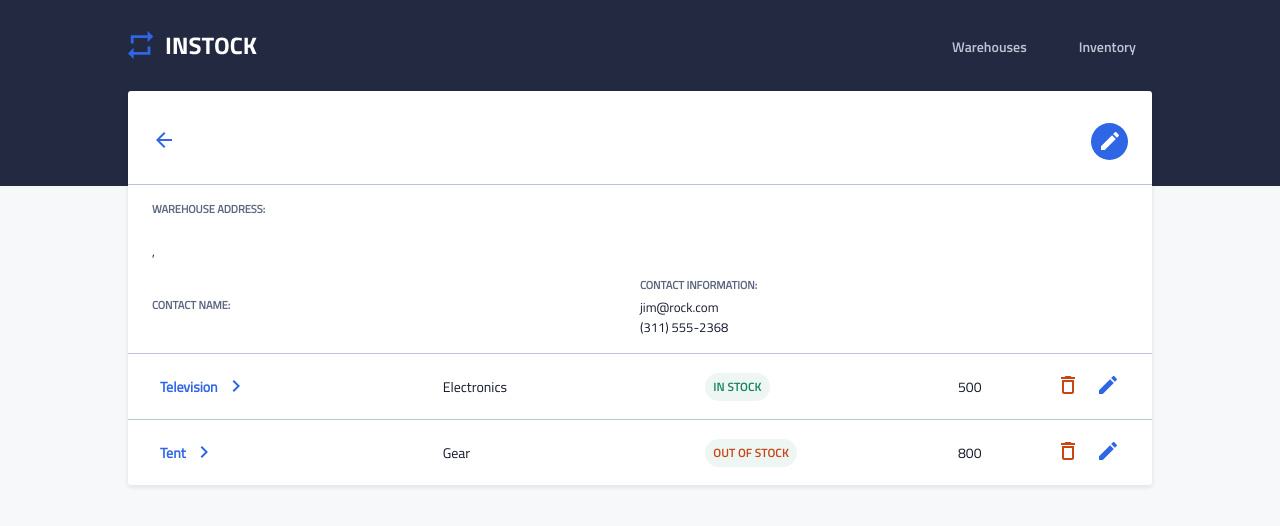
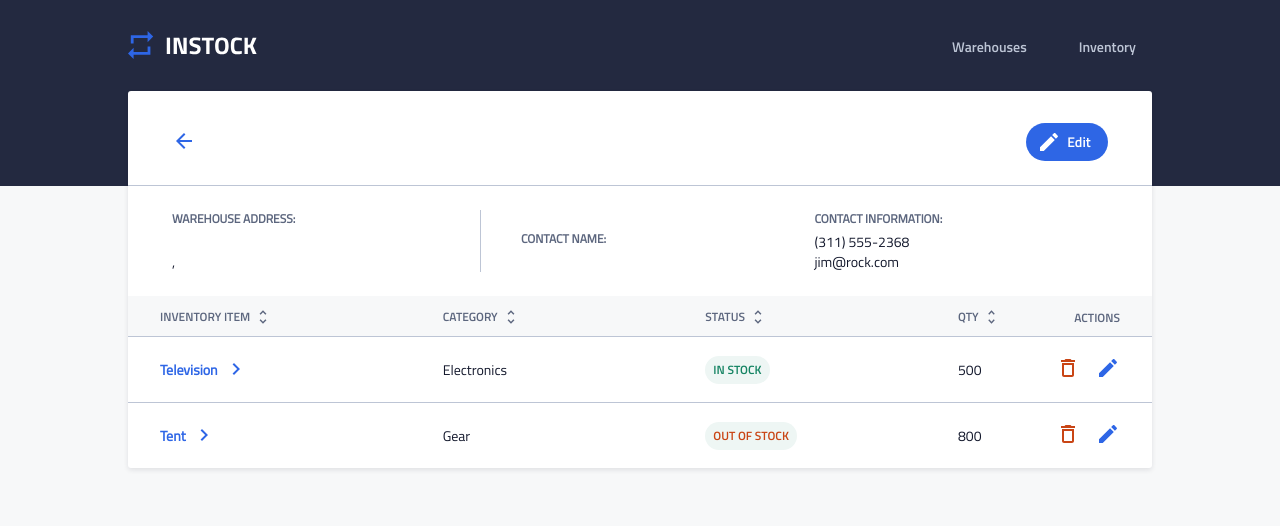
Before and after one commit to mikebernardo1/instock, a React (Create React App) app in the folder client/: page /warehouse/1 in a window 1280 px wide. Shown: the top 526 px of the page. Built offline with nearby package versions, Linux system fonts and the light colour scheme; no server answers.

Commit message:
Warehouse component styling complete.

```diff
--- a/client/src/components/InventoryRow/InventoryRow.jsx
+++ b/client/src/components/InventoryRow/InventoryRow.jsx
@@ -6,7 +6,7 @@ import editIcon from '../../assets/icons/edit-24px.svg';
 import './InventoryRow.scss';
 
 // Needs inventory item object
-// Needs a boolean to show warehouse
+// Needs a boolean to show warehouse tab
 // true = displays warehouse
 // false = hides warehouse
 
--- /dev/null
+++ b/client/src/components/TitlebarForRows/TitlebarForRows.jsx
@@ -0,0 +1,76 @@
+import React from 'react';
+import './TitlebarForRows.scss';
+import sortIcon from '../../assets/icons/sort-24px.svg';
+
+// Needs a boolean to show warehouse tab
+// true = displays warehouse
+// false = hides warehouse
+
+function TitlebarForRows({showWarehouse}) {
+
+  const warehouseStatus =
+    (showWarehouse)
+    ? "titlebar__block-left-head titlebar__block-left-head--warehouse"
+    : "titlebar__block-left-head titlebar__block-left-head--warehouse titlebar__block-left-head--special-case"
+
+  return (
+    <section className="titlebar">
+      <div className="titlebar__block">
+        <div className="titlebar__block-left">
+          <div className="titlebar__block-left-head titlebar__block-left-head--item">
+            <div className="titlebar__block-left-head-title">Inventory Item</div>
+            <div className="titlebar__block-left-head-sort">
+              <img
+                className="titlebar__block-left-head-sort-img"
+                src={sortIcon} alt="Sort"
+              />
+            </div>
+          </div>
+
+          <div className="titlebar__block-left-head titlebar__block-left-head--status">
+            <div className="titlebar__block-left-head-title">Status</div>
+            <div className="titlebar__block-left-head-sort">
+              <img
+                className="titlebar__block-left-head-sort-img"
+                src={sortIcon} alt="Sort"
+              />
+            </div>
+          </div>
+
+          <div className="titlebar__block-left-head titlebar__block-left-head--category">
+            <div className="titlebar__block-left-head-title">Category</div>
+            <div className="titlebar__block-left-head-sort">
+              <img
+                className="titlebar__block-left-head-sort-img"
+                src={sortIcon} alt="Sort"
+              />
+            </div>
+          </div>
+
+          <div className="titlebar__block-left-head titlebar__block-left-head--qty">
+            <div className="titlebar__block-left-head-title">Qty</div>
+            <div className="titlebar__block-left-head-sort">
+              <img
+                className="titlebar__block-left-head-sort-img"
+                src={sortIcon} alt="Sort"
+              />
+            </div>
+          </div>
+
+          <div className={warehouseStatus}>
+            <div className="titlebar__block-left-head-title">Warehouse</div>
+            <div className="titlebar__block-left-head-sort">
+              <img
+                className="titlebar__block-left-head-sort-img"
+                src={sortIcon} alt="Sort"
+              />
+            </div>
+          </div>
+        </div>
+        <div className="titlebar__block-right">Actions</div>
+      </div>
+    </section>
+  )
+}
+
+export default TitlebarForRows
--- /dev/null
+++ b/client/src/components/TitlebarForRows/TitlebarForRows.scss
@@ -0,0 +1,84 @@
+@import "../../styles/_mixins";
+@import "../../styles/_partials";
+@import "../../styles/_variables";
+
+.titlebar {
+	display: none;
+	height: 40px;
+	padding: 12px 32px 12px 32px;
+	background-color: $table-column-header-background;
+	@include tablet {
+		display: block;
+	}
+	&__block {
+		@include tablet {
+			@include flex(row, space-between, center);
+		}
+		&-left {
+			@include tablet {
+				@include flex(row, space-between, center);
+				flex-grow: 1;
+			}
+			&-head {
+				@include flex;
+				&--item {
+					order: 1;
+					width: 120px;
+					@include desktop {
+						width: 140px;
+					}
+				}
+				&--category {
+					order: 2;
+					width: 100px;
+					@include desktop {
+						width: 120px;
+					}
+				}
+				&--status {
+					order: 3;
+					width: 92px;
+					@include desktop {
+						width: 110px;
+					}
+				}
+				&--qty {
+					order: 4;
+					width: 42px;
+				}
+				&--warehouse {
+					order: 5;
+					width: 100px;
+					@include desktop {
+						width: 120px;
+					}
+				}
+				&--special-case {
+					display: none;
+				}
+				&-title {
+					font-family: $titillium-semibold;
+					font-size: 1.2rem;
+					line-height: 1.8rem;
+					text-transform: uppercase;
+					color: $table-column-header;
+				}
+				&-sort {
+					padding-left: 4px;
+					&-img {
+						max-width: 18px;
+					}
+				}
+			}
+		}
+		&-right {
+			@extend .titlebar__block-left-head-title;
+			width: 80px;
+			text-align: right;
+			@include desktop {
+				width: 120px;
+				padding-left: 40px;
+			}
+		}
+	}
+}
--- a/client/src/components/WarehouseDetails/WarehouseDetails.jsx
+++ b/client/src/components/WarehouseDetails/WarehouseDetails.jsx
@@ -2,6 +2,7 @@ import React, { Component } from 'react';
 import Axios from 'axios';
 import './WarehouseDetails.scss';
 import InventoryRow from '../InventoryRow/InventoryRow';
+import TitlebarForRows from '../TitlebarForRows/TitlebarForRows';
 
 
 export class WarehouseDetails extends Component {
@@ -129,12 +130,13 @@ export class WarehouseDetails extends Component {
               <div className="warehouse__block-main-contact-info">
                 <h3 className="warehouse__block-main-contact-info-title">Contact Information:</h3>
                 <address className="warehouse__block-main-contact-info-details">
-                  <a href="mailto:jim@rock.com">jim@rock.com</a><br />
-                  <a href="tel:+13115552368">(311) 555-2368</a>
+                  <a href="tel:+13115552368">(311) 555-2368</a><br />
+                  <a href="mailto:jim@rock.com">jim@rock.com</a>
                 </address>
               </div>
             </div>
           </main>
+          <TitlebarForRows showWarehouse={false}/>
           {/* Needs a false for disabling the warehouse column
               from the inventory row component */}
           <div className="inventory-component--warehouse">
--- a/client/src/components/WarehouseDetails/WarehouseDetails.scss
+++ b/client/src/components/WarehouseDetails/WarehouseDetails.scss
@@ -12,14 +12,11 @@
 		width: 90vw;
 		margin: auto;
 		background-color: $white;
-		// min-height: 365px;
 		box-shadow: 0px 2px 5px rgba(19, 24, 44, 0.1);
 		border-radius: 3px;
-		// @include tablet {
-		// 	min-height: 292px;
-		// 	flex-direction: row;
-		// 	width: 91.5vw;
-		// }
+		@include tablet {
+			width: 91.5vw;
+		}
 		@include desktop {
 			width: 80vw;
 		}
@@ -27,12 +24,12 @@
 			@include flex(row, flex-start, center);
 			padding: 32px 24px 24px 24px;
 			border-bottom: 1px solid $outlines-fill;
-			// @include tablet {
-			// 	padding: 32px 36px 24px 36px;
-			// }
-			// @include desktop {
-			// 	padding: 32px 44px 24px 44px;
-			// }
+			@include tablet {
+				padding: 32px 36px 24px 36px;
+			}
+			@include desktop {
+				padding: 32px 44px 24px 44px;
+			}
 			&-back {
 				background: none;
 				border: none;
@@ -43,9 +40,9 @@
 				font-size: 2.8rem;
 				flex-grow: 1;
 				padding: 0 12px;
-				// @include tablet {
-				// 	font-size: 3.2rem;
-				// }
+				@include tablet {
+					font-size: 3.2rem;
+				}
 			}
 			&-edit {
 				background-color: $interactive-elements-fill;
@@ -56,55 +53,58 @@
 				vertical-align: baseline;
 				border-radius: 50%;
 				position: relative;
-				// @include tablet {
-				// 	width: 82px;
-				// 	height: 38px;
-				// 	border-radius: 20px;
-				// }
+				@include tablet {
+					width: 82px;
+					height: 38px;
+					border-radius: 20px;
+				}
 				&-svg {
 					position: absolute;
 					top: 6px;
 					left: 7px;
-					// @include tablet {
-					// 	top: 7px;
-					// 	left: 11px;
-					// }
+					@include tablet {
+						top: 7px;
+						left: 11px;
+					}
 				}
 				&-svg > path {
 					fill: $white;
 				}
 				&-text {
 					display: none;
-					// @include tablet {
-					// 	display: inline-block;
-					// 	position: relative;
-					// 	left: 12px;
-					// 	color: $text-color-nav-active;
-					// 	font-family: $titillium-semibold;
-					// 	font-size: 1.4rem;
-					// 	line-height: 2.2rem;
-					// }
+					@include tablet {
+						display: inline-block;
+						position: relative;
+						left: 12px;
+						color: $text-color-nav-active;
+						font-family: $titillium-semibold;
+						font-size: 1.4rem;
+						line-height: 2.2rem;
+					}
 				}
 			}
 		}
 		&-main {
 			padding: 16px 24px 16px 24px;
-			// @include tablet {
-			// 	@include flex;
-			// 	padding: 24px 32px 24px 32px;
-			// 	min-height: 198px;
-			// }
-			// @include desktop {
-			// 	padding: 24px 44px 24px 44px;
-			// }
+			@include tablet {
+				@include flex(row, space-between, flex-start);
+				padding: 24px 32px 24px 32px;
+			}
+			@include desktop {
+				padding: 24px 44px 24px 44px;
+			}
 			&-address {
 				padding-bottom: 16px;
-				// @include tablet {
-				// 	width: 50%;
-				// 	padding-left: 40px;
-				// }
+				@include tablet {
+					border-right: 1px solid $outlines-fill;
+					width: 33%;
+					padding-bottom: 0;
+				}
 				&-block {
 					width: 50%;
+					@include tablet {
+						width: auto;
+					}
 					&-title {
 						font-family: $titillum-reg;
 						padding: 0 0 4px 0;
@@ -112,6 +112,10 @@
 						line-height: 1.6rem;
 						text-transform: uppercase;
 						color: $table-column-header;
+						@include tablet {
+							font-size: 1.2rem;
+							line-height: 1.8rem;
+						}
 					}
 					&-street {
 						font-family: $titillum-reg;
@@ -119,20 +123,20 @@
 						font-style: normal;
 						font-size: 1.3rem;
 						line-height: 2rem;
-						// @include tablet {
-						// 	font-size: 1.4rem;
-						// }
+						@include tablet {
+							font-size: 1.4rem;
+						}
 					}
 				}
 			}
 			&-contact {
 				@include flex(row, space-between, center);
-				// @include tablet {
-				// 	@include flex(column, flex-start, flex-start);
-				// 	border-right: 1px solid $outlines-fill;
-				// 	width: 50%;
-				// 	padding-right: 40px;
-				// }
+				@include tablet {
+					flex-grow: 1;
+					width: 66%;
+					// @include flex(column, flex-start, flex-start);
+					padding-left: 40px;
+				}
 				&-name {
 					width: 50%;
 					&-title {
@@ -140,13 +144,6 @@
 					}
 					&-detail > p {
 						@extend .warehouse__block-main-address-block-street;
-						// font-family: $titillum-reg;
-						// color: $primary-text-color;
-						// font-size: 1.3rem;
-						// line-height: 2rem;
-						// @include tablet {
-						// 	font-size: 1.4rem;
-						// }
 					}
 				}
 				&-info {
@@ -154,9 +151,6 @@
 					&-title {
 						@extend .warehouse__block-main-contact-name-title;
 						padding: 0 0 4px 0;
-						// @include tablet {
-						// 	padding: 0 0 4px 0;
-						// }
 					}
 					&-details > a {
 						@extend .warehouse__block-main-address-block-street;
```
Also changed, not shown: client/src/components/Inventory/Inventory.jsx (+12 -59 lines), client/src/components/Inventory/Inventory.scss (+16 -85 lines), 1 other file (tests, documents, lock files or other folders).
